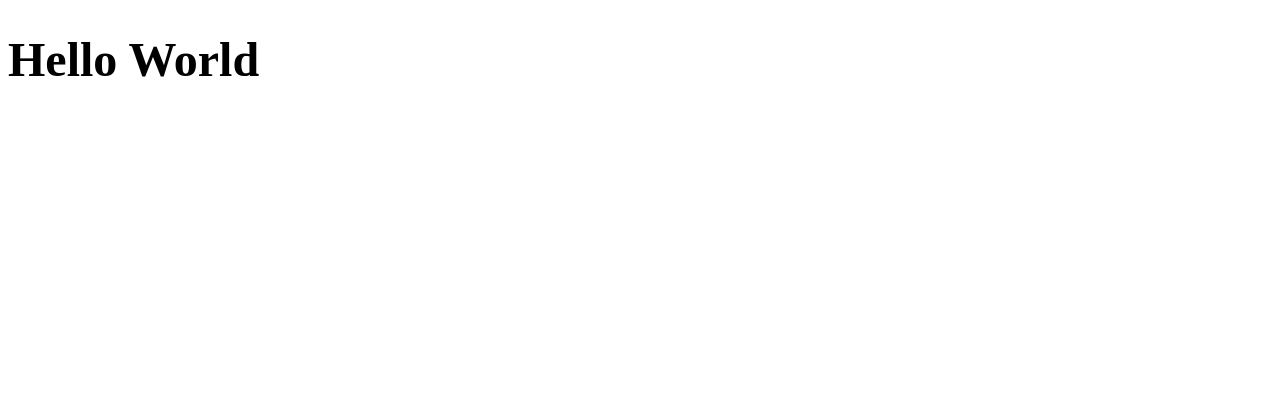
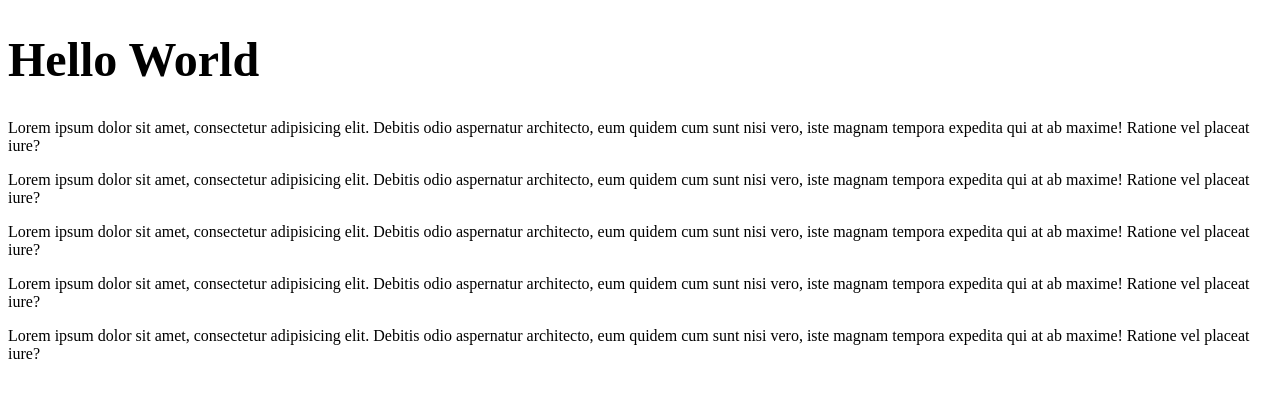
Before and after one commit to JoeProgrammer88/SourceControlTesting, a plain HTML site: page index.html in a window 1280 px wide. Drawn offline with Linux system fonts and the light colour scheme.

Commit message:
Added placeholder content for home page

```diff
--- a/index.html
+++ b/index.html
@@ -9,5 +9,15 @@
 </head>
 <body>
     <h1>Hello World</h1>
+
+    <p>Lorem ipsum dolor sit amet, consectetur adipisicing elit. Debitis odio aspernatur architecto, eum quidem cum sunt nisi vero, iste magnam tempora expedita qui at ab maxime! Ratione vel placeat iure?</p>
+    <p>Lorem ipsum dolor sit amet, consectetur adipisicing elit. Debitis odio aspernatur architecto, eum quidem cum sunt nisi vero, iste magnam tempora expedita qui at ab maxime! Ratione vel placeat iure?</p>
+    <p>Lorem ipsum dolor sit amet, consectetur adipisicing elit. Debitis odio aspernatur architecto, eum quidem cum sunt nisi vero, iste magnam tempora expedita qui at ab maxime! Ratione vel placeat iure?</p>
+    <p>Lorem ipsum dolor sit amet, consectetur adipisicing elit. Debitis odio aspernatur architecto, eum quidem cum sunt nisi vero, iste magnam tempora expedita qui at ab maxime! Ratione vel placeat iure?</p>
+    <p>Lorem ipsum dolor sit amet, consectetur adipisicing elit. Debitis odio aspernatur architecto, eum quidem cum sunt nisi vero, iste magnam tempora expedita qui at ab maxime! Ratione vel placeat iure?</p>
+
+    <script>
+        console.log('Hello World');
+    </script>
 </body>
 </html>
```
